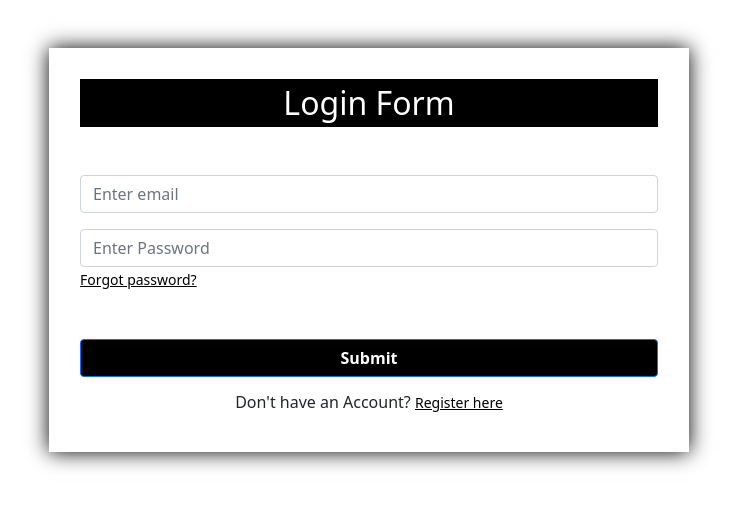
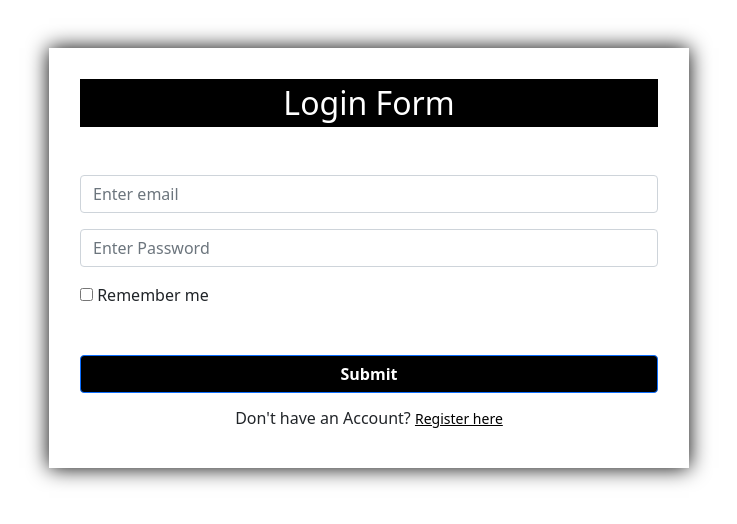
Before and after one commit to Shreyanshi-Vekariya/PHP-BACKEND, a PHP site: page /Login.php in a window 1280 px wide. Shown: the top 524 px of the page, without its empty margins (271-1008 px from the left). Run offline with PHP 8.4, Linux system fonts and the light colour scheme; some libraries are stand-ins or nearby versions.

Commit message:
modified

```diff
--- a/Dashboard/Login.php
+++ b/Dashboard/Login.php
@@ -52,9 +52,11 @@
             <div class="form-group  mt-3">
                 <input type="password" class="form-control" name="pwd" id="pwd" placeholder="Enter Password" required>
             </div>
-            <div>
-                <a href="#">Forgot password?</a>
-            </div>
+            <div class="field-group">
+		<div class = "mt-3"><input type="checkbox" name="remember" id="remember" <?php if(isset($_COOKIE["member_login"])) { ?> checked <?php } ?> />
+		<label for="remember-me">Remember me</label>
+	</div>
+
 
         </div>
         <button type="submit" class="btn btn-primary mt-5" name="submit" >Submit</button>
```
